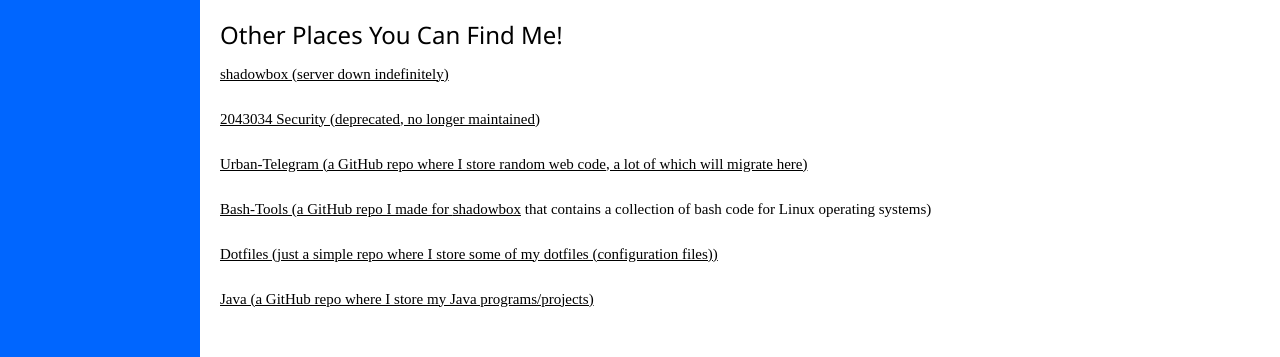
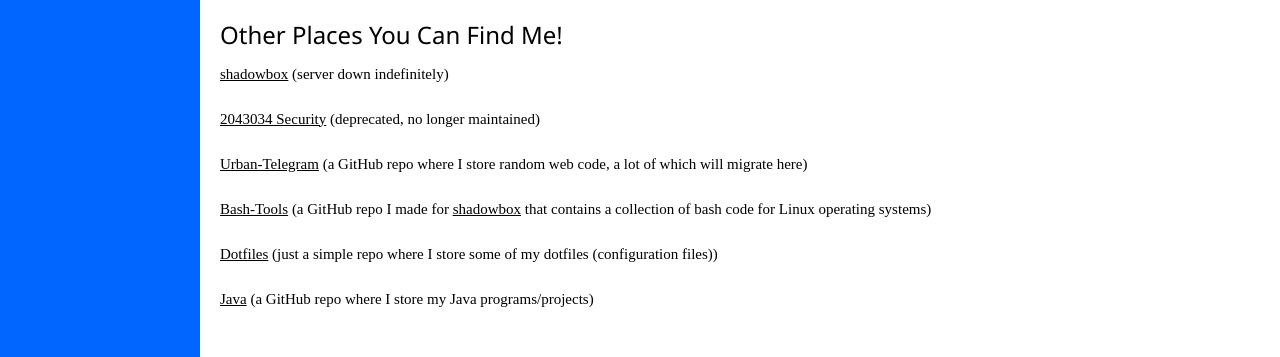
Before and after one commit to 2043034/2043034.github.io, a plain HTML site: page index.html in a window 1280 px wide. Shown: the part 212-569 px from the top of the page. Drawn offline with nearby package versions, Linux system fonts and the light colour scheme.

Commit message:
Update index.html

```diff
--- a/index.html
+++ b/index.html
@@ -91,11 +91,11 @@ body {
 Welcome to 2043034's personal github website!</p>
 <hr>
 <h3>Other Places You Can Find Me!</h3>
-<a href="http://www.shadowbox.dynu.net">shadowbox (server down indefinitely)</a><br><br>
-<a href="http://www.2043034.blogspot.com">2043034 Security (deprecated, no longer maintained)</a><br><br>
-<a href="https://github.com/2043034/Urban-Telegram">Urban-Telegram (a GitHub repo where I store random web code, a lot of which will migrate here)</a><br><br>
-<a href="https://github.com/2043034/bash-tools">Bash-Tools (a GitHub repo I made for <a href="http://www.shadowbox.dynu.net">shadowbox</a> that contains a collection of bash code for Linux operating systems)</a><br><br>
-<a href="https://github.com/2043034/dotfiles">Dotfiles (just a simple repo where I store some of my dotfiles (configuration files))</a><br><br>
-<a href="https://github.com/2043034/Java">Java (a GitHub repo where I store my Java programs/projects)</a><br><br>
+<a href="http://www.shadowbox.dynu.net">shadowbox</a> (server down indefinitely)<br><br>
+<a href="http://www.2043034.blogspot.com">2043034 Security</a> (deprecated, no longer maintained)<br><br>
+<a href="https://github.com/2043034/Urban-Telegram">Urban-Telegram</a> (a GitHub repo where I store random web code, a lot of which will migrate here)<br><br>
+<a href="https://github.com/2043034/bash-tools">Bash-Tools</a> (a GitHub repo I made for <a href="http://www.shadowbox.dynu.net">shadowbox</a> that contains a collection of bash code for Linux operating systems)<br><br>
+<a href="https://github.com/2043034/dotfiles">Dotfiles</a> (just a simple repo where I store some of my dotfiles (configuration files))<br><br>
+<a href="https://github.com/2043034/Java">Java</a> (a GitHub repo where I store my Java programs/projects)<br><br>
 </body>
 </html>
```
